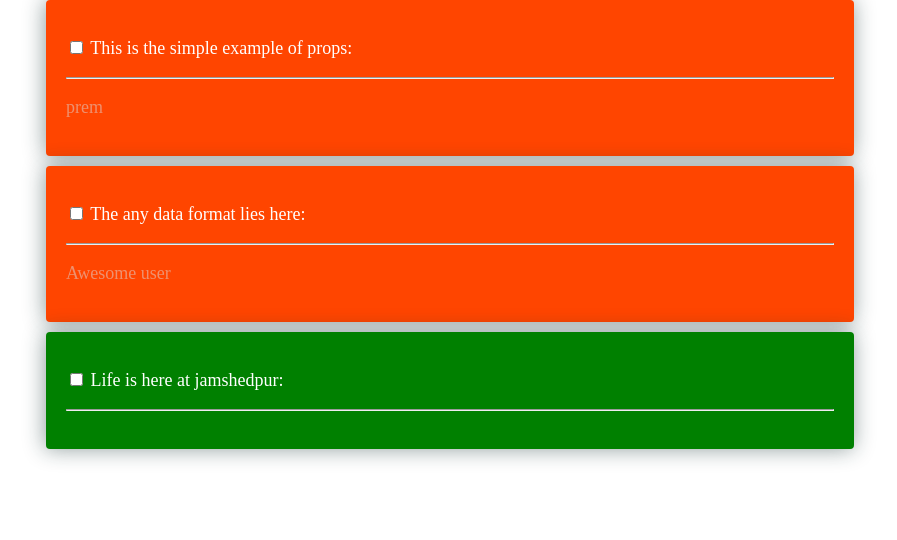
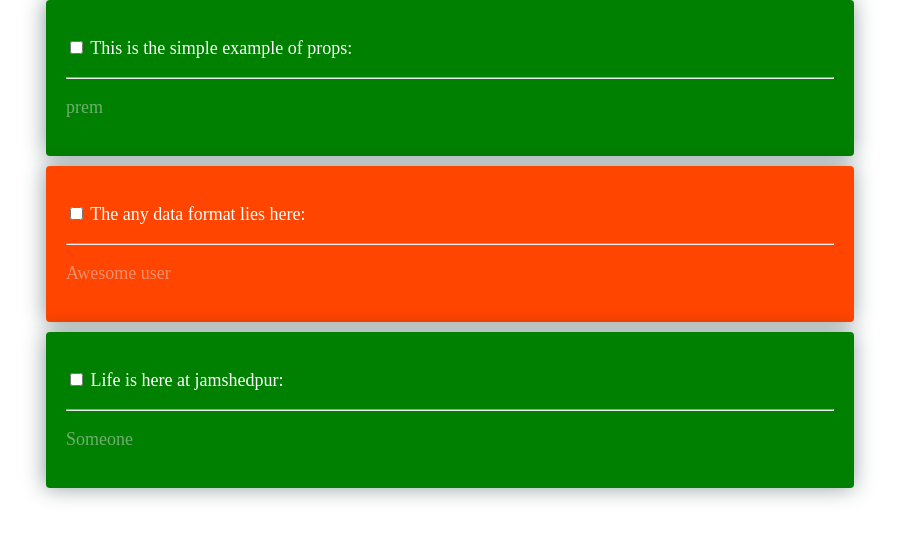
Before and after one commit to ashishsah1000/LearningReact, a React (Create React App) app: page / in a window 1280 px wide. Shown: the top 540 px of the page, without its empty margins (190-1087 px from the left). Built offline with nearby package versions, Linux system fonts and the light colour scheme.

Commit message:
Error in TODO.jsx Unable to change the `param` of the change function. It remains same nomatter whatever we do

```diff
--- a/src/components/Option.jsx
+++ b/src/components/Option.jsx
@@ -3,7 +3,7 @@ function Option(props) {
   return (
     <div
       className="m-todo"
-      style={{ backgroundColor: props.user ? "orangeRed" : "green" }}
+      style={{ backgroundColor: !props.param ? "orangeRed" : "green" }}
     >
       <p style={{ color: "white", fontSize: 18 }}>
         <input
--- a/src/components/Todo.jsx
+++ b/src/components/Todo.jsx
@@ -7,19 +7,22 @@ const Obj = [
     id: 1,
     userId: 123,
     name: "This is the simple example of props",
-    user: "prem"
+    user: "prem",
+    param: true
   },
   {
     id: 2,
     userId: 124,
     name: "The any data format lies here",
-    user: "Awesome user"
+    user: "Awesome user",
+    param: false
   },
   {
     id: 3,
     userId: 125,
     name: "Life is here at jamshedpur",
-    user: ""
+    user: "Someone",
+    param: true
   }
 ];
 // data of the todo list
@@ -33,8 +36,21 @@ class Todo extends React.Component {
     this.Change = this.Change.bind(this);
   }
   Change = (id) => {
-    console.log("Changed", id);
-    return 0;
+    this.setState((prev) => {
+      let newArr = prev.components.map((x) => {
+        if (x.userId === id) {
+          console.log(x);
+          if (x.param === true) {
+            x.param = !x.param;
+            console.log("ha bhai ho gaya", x.param);
+          } else x.param = true;
+          console.log(x);
+        }
+        return x;
+      });
+      return { components: newArr };
+    });
+    console.log("Changed" + id + " " + this.state.components.param);
   };
 
   render() {
@@ -46,6 +62,7 @@ class Todo extends React.Component {
           name={obj.name}
           user={obj.user}
           Change={this.Change}
+          param={obj.param}
         />
       );
     });
```
